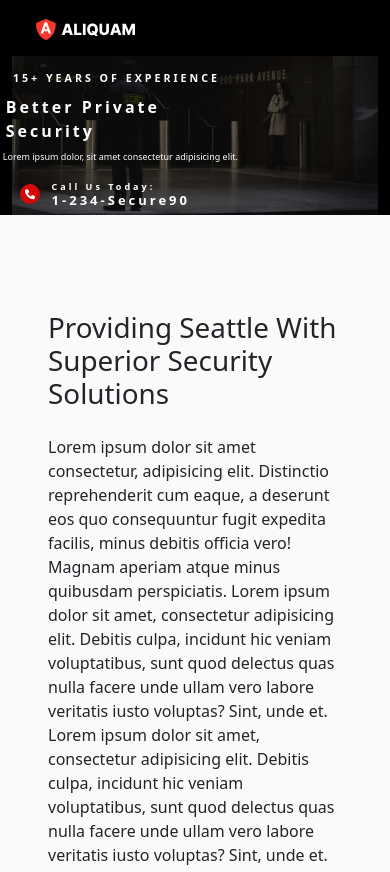
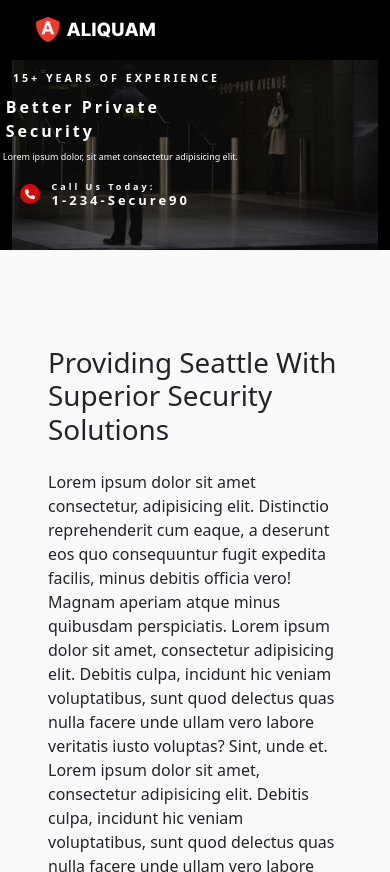
Before and after one commit to NatashaAsnani/Business-Website, a plain HTML site: page index.html in a window 390 px wide. Shown: the top 872 px of the page. Drawn offline with nearby package versions, Linux system fonts and the light colour scheme.

Commit message:
Add files via upload

```diff
--- a/index.html
+++ b/index.html
@@ -16,8 +16,10 @@
 <body>
     <div class="container-fluid">
         <div class="row">
-            <nav class="navbar navbar-expand-lg navbar-light bg-black">
-                <div class="container-fluid">
+            <nav class="navbar navbar-expand-lg navbar-light bg-black fixed-top">
+            <div class="container-fluid">
+            <!-- <nav class="navbar navbar-expand-lg navbar-light bg-black"> -->
+                <!-- <div class="container-fluid"> -->
                     <a class="navbar-brand" href="file:///C:/Users/AL-FARES/Desktop/Business%20Website/index.html">
                         <img src="site-logo-light.svg" alt="" class="logo">
                     </a>
@@ -52,7 +54,7 @@
         </div>
         <section id="home">
             <div class="row bg">
-                <img src="Background-image.1.jpg" alt="">
+                <img src="Background-image.1.jpg" alt="" class="bg-image">
                 <div class="col"></div>
                 <div class="col text-white">
                     <div class="top-right">15+ YEARS OF EXPERIENCE</div>
--- a/style.css
+++ b/style.css
@@ -6,6 +6,7 @@
     padding-left: 28px !important;
     padding-right: 28px !important;
     padding: 8px;
+    background-color: transparent;
 }
 
 .nav-link.active {
@@ -28,6 +29,12 @@
 
 .bg{
     background-color: black;
+    /* padding-top: 50px !important; */
+}
+
+.bg-image{
+    height: 600px;
+    padding-top: 60px !important;
 }
 
 .top-right {
@@ -290,7 +297,10 @@
 
 @media (min-width: 300px) and (max-width: 600px){
     .logo{
-        width: 100px;
+        width: 120px;
+    }
+    .bg-image{
+        height: 250px;
     }
     .top-right {
         top: 70px;
```
